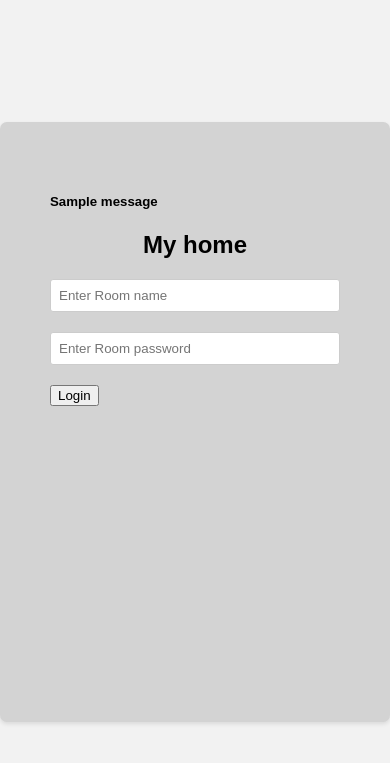
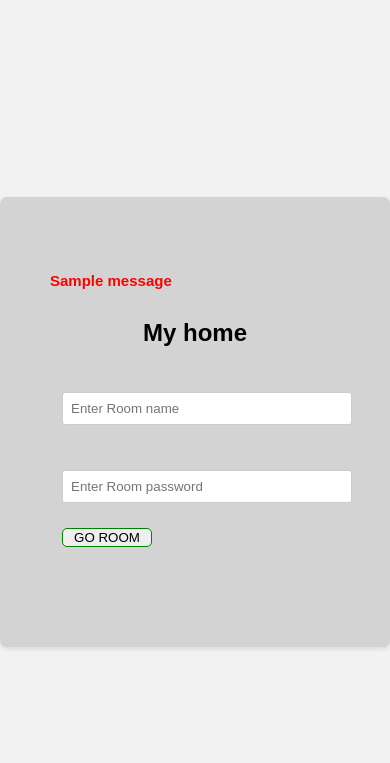
Before and after one commit to Pritimayasahoo/Simplechatapp, a Django app: page / in a window 390 px wide. Shown: the top 763 px of the page. Run offline with Django 4.2, Linux system fonts and the light colour scheme; a user stored in the database is signed in; tables that the repository leaves empty hold one stand-in row (values such as "Sample post"); one stand-in notice (Sample message) is shown.

Commit message:
8th commit

```diff
--- a/mysite/myapp/models.py
+++ b/mysite/myapp/models.py
@@ -51,7 +51,7 @@ class Room(models.Model):
 class Message(models.Model):
     message=models.CharField(max_length=10000,blank=True)
     roomname=models.CharField(max_length=1000,blank=True)
-    posttime=models.DateField(default=datetime.now)
+    posttime=models.DateTimeField(default=datetime.now)
     user=models.CharField(max_length=100)
 
 class Account(models.Model):
--- a/mysite/myapp/templates/home.html
+++ b/mysite/myapp/templates/home.html
@@ -54,23 +54,35 @@
           .form-group input[type="submit"]:hover {
             background-color: #45a049;
           }
-
+          #message{
+            color:red;
+            font-size:15px;
+          }
           @media(max-width: 1000px) {
             .container {
-              max-width: 150%;
+              max-width: 100%;
               padding: 50px;
               border-radius:7px;
-              height:500px;
+              height:350px;
               background-color:lightgrey;
-              width:800px;
+              width:600px;
               margin:0px;
             }
-            .form-group input[type="submit"] {
-              width: 73%;
+            .form-group  {
+              width:100%;
               border-radius: 3px;
-              margin-left:110px;
-              margin-top:15px;
+              margin-left:12px;
+              margin-top:45px;
 
+            }
+            #roombutton{
+              width:90px;
+              border-radius:5px;
+              border: 1px solid green;
+              margin-top:-20px;
+            }
+            #home{
+              margin-top:30px;
             }
           }
 
@@ -84,11 +96,11 @@
 <body>
 	<div class="container">
         {% for message in messages %}
-        <h5>{{message}}</h5>
+        <h5 id='message'>{{message}}</h5>
         {% endfor %}
 <form class="login-form" action="" method="POST">
     {% csrf_token %}
-    <h2>My home</h2>
+    <h2 id='home'>My home</h2>
     <div class="form-group">
         <input type="text" name="room" placeholder="Enter Room name" required>
     </div>
@@ -96,7 +108,7 @@
         <input type="password" name="password" placeholder="Enter Room password" required>
     </div>
     <div class="form-group">
-        <button type="submit">Login</button>
+        <button id="roombutton" type="submit">GO ROOM</button>
     </div>
 </form>
 </div>
--- a/mysite/myapp/templates/login.html
+++ b/mysite/myapp/templates/login.html
@@ -54,6 +54,10 @@
           .form-group input[type="submit"]:hover {
             background-color: #45a049;
           }
+          #message{
+            color:red;
+            font-size:15px;
+          }
 
           @media(max-width: 1000px) {
             .container {
@@ -84,7 +88,7 @@
 <body>
 	<div class="container">
         {% for message in messages %}
-        <h5>{{message}}</h5>
+        <h5 id="message">{{message}}</h5>
         {% endfor %}
 <form class="login-form" action="" method="POST">
     {% csrf_token %}
```
Also changed, not shown: mysite/myapp/templates/room.html (+53 -15 lines), mysite/mysite/settings.py (+3 -6 lines), mysite/db.sqlite3, mysite/myapp/migrations/0005_alter_message_posttime.py (added).
